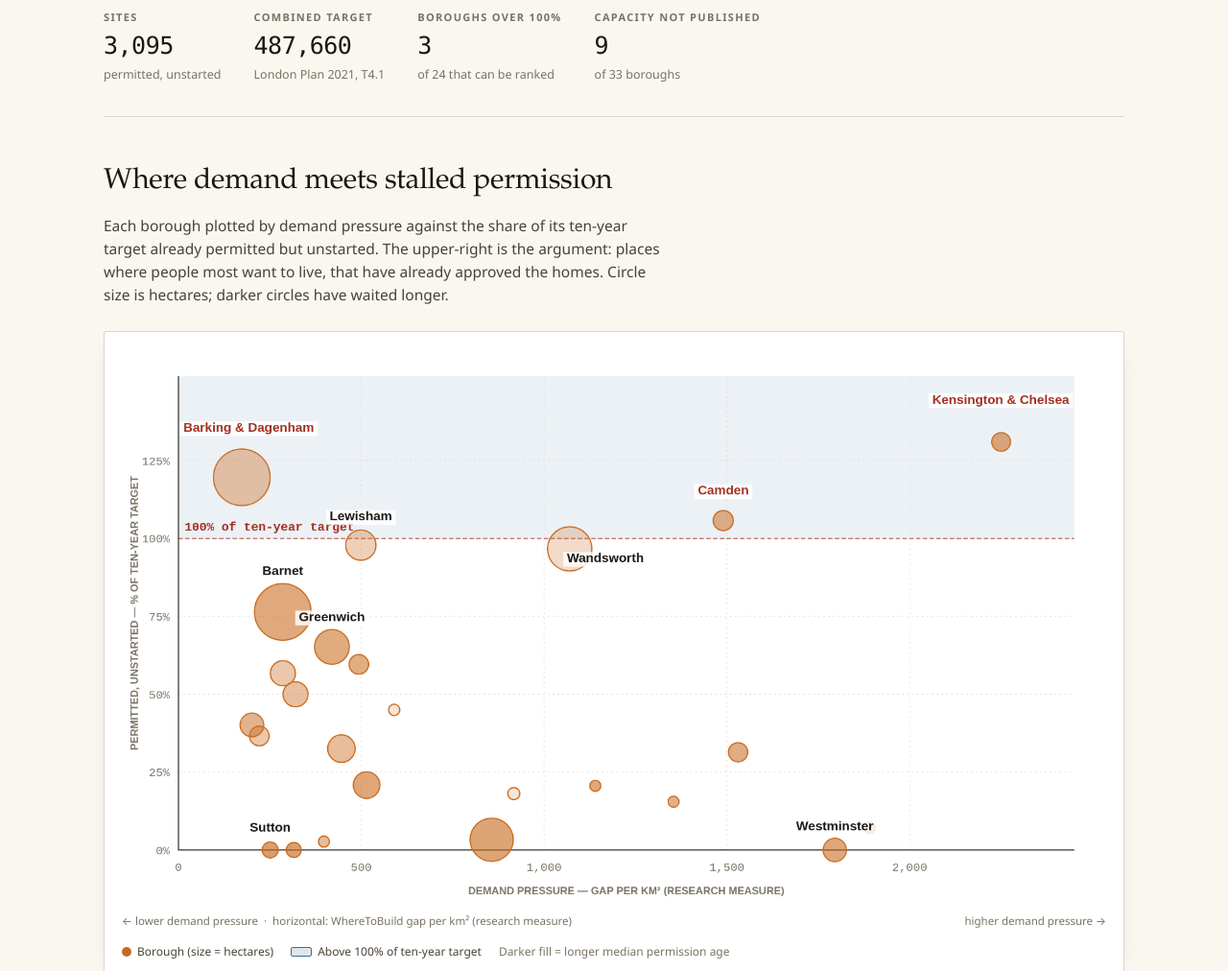
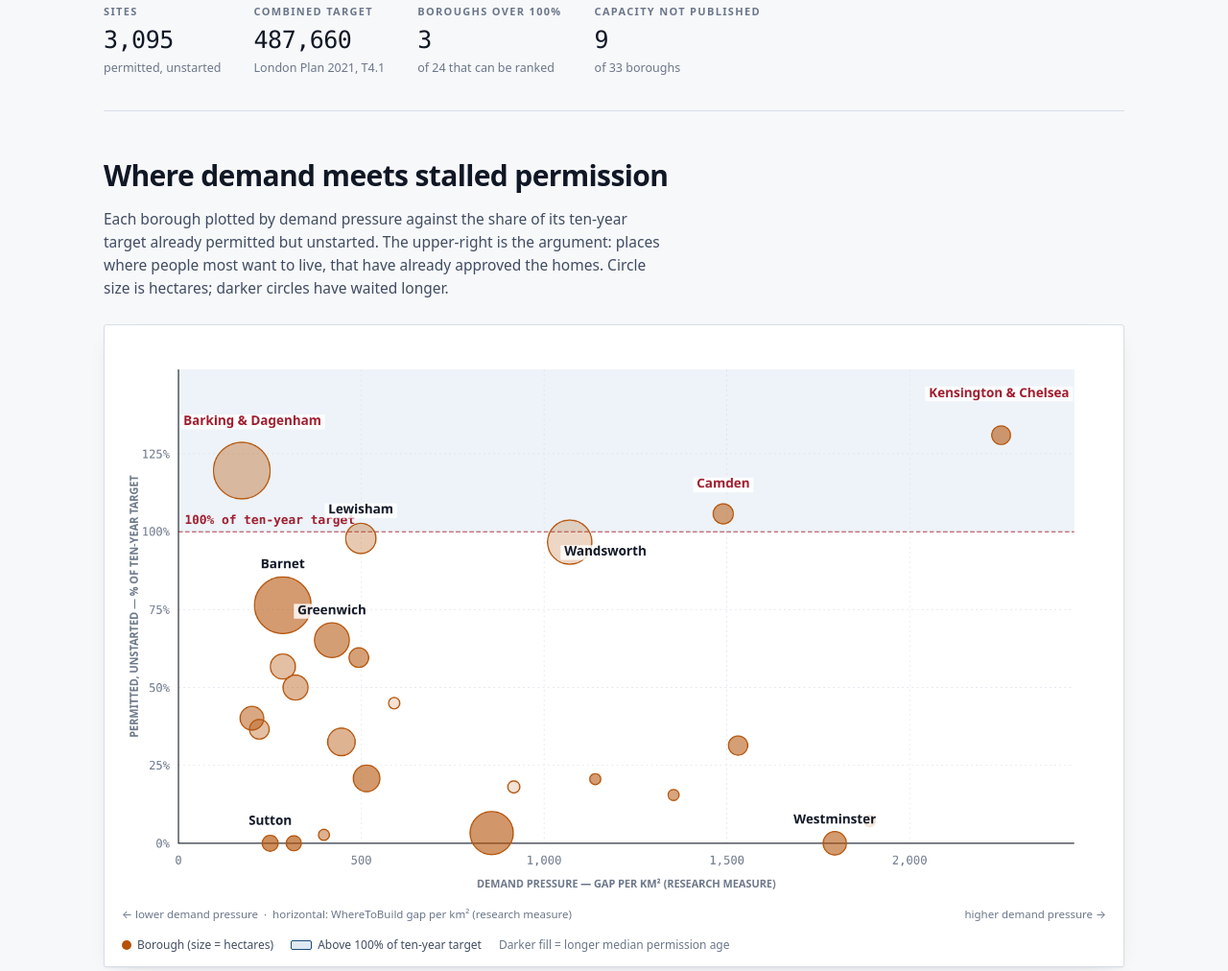
Before and after one commit to 6imeon/RIBS, a plain HTML site: page app/index.html in a window 1280 px wide. Shown: the part 509-1521 px from the top of the page at 96% size. Drawn offline with Linux system fonts and the light colour scheme.

Commit message:
Recolour: cool institutional palette, honest type stack
The old scheme was warm cream + terracotta + display serif, which read as a
heritage archive rather than a planning instrument, and is a recognisable
generic look. Replaced with a cool near-neutral ground (blue-biased greys,
not pure) and a single authoritative blue.

Amber is demoted from brand colour to data encoding. It means exactly one
thing on this map — "permitted but not started" — and spending it on chrome
blunted the only signal the tool exists to convey.

Type: the page named IBM Plex and Instrument Serif but shipped no font files
and cannot use a CDN (offline requirement), so every one of those references
was a silent fallback that varied per machine. Replaced with system stacks
that resolve everywhere. Headings now use the body face at 640 weight —
on a dense data page the serif/sans split was decoration, not hierarchy.
The headline hectares figure moves to the mono face with tabular figures:
it is a measurement, and should read as one.

Fixed two contrast failures found while checking, both from accent tokens
that lighten in dark mode: white-on-slate was 2.96:1 and white-on-amber
similar. Both now pair with --paper, which flips per theme (>=4.7:1 in all
four states).

Tokenised the last two hardcoded literals (#8B7BA8 pending-decision) so
nothing bypasses the palette.

Verified: WCAG AA on body, secondary, muted and accent text in both themes;
both lenses, leaderboard and ledger unchanged; 430-1600px, no hscroll, no
console errors.

```diff
--- a/app/index.html
+++ b/app/index.html
@@ -38,8 +38,10 @@
 button.f{background:var(--card);border:1px solid var(--rule);color:var(--ink-2);
   padding:5px 11px;border-radius:20px;cursor:pointer;font:inherit;font-size:12.5px}
 button.f:hover{border-color:var(--ink-3);color:var(--ink)}
+/* --paper, not #fff: amber lightens in dark mode, where white-on-amber drops
+   under 3:1. The token gives light mode near-white and dark mode near-black. */
 button.f[aria-pressed="true"]{background:var(--amber);border-color:var(--amber);
-  color:#fff;font-weight:600}
+  color:var(--paper);font-weight:600}
 button.f:focus-visible{outline:2px solid var(--amber);outline-offset:2px}
 .mapstat{border:1px solid var(--rule);border-radius:3px;background:var(--card);
   padding:12px 14px;box-shadow:var(--shadow)}
@@ -71,7 +73,11 @@ button.m{background:transparent;border:0;border-right:1px solid var(--rule);
   color:var(--ink-2);padding:5px 14px;cursor:pointer;font:inherit;font-size:12.5px}
 button.m:last-child{border-right:0}
 button.m:hover{color:var(--ink);background:var(--rule-2)}
-button.m[aria-checked="true"]{background:var(--slate);color:#fff;font-weight:600}
+/* --slate is lightened in dark mode for legibility on the dark ground, which
+   leaves white-on-slate at only ~3:1. Pair it with the dark ink instead — the
+   token flips with the theme, so each mode gets the readable pairing. */
+button.m[aria-checked="true"]{background:var(--slate);color:var(--paper);
+  font-weight:600}
 button.m:focus-visible{outline:2px solid var(--amber);outline-offset:-2px}
 .modehint{font-size:12px;color:var(--ink-3);flex:1;min-width:190px}
 .insight{margin-top:12px;padding:13px 15px;border:1px solid var(--rule);
@@ -97,7 +103,7 @@ button.m:focus-visible{outline:2px solid var(--amber);outline-offset:-2px}
 .lbfoot{margin-top:6px}
 .err{border:1px solid var(--crit);background:color-mix(in srgb,var(--crit) 12%,transparent);
   border-radius:3px;padding:14px 16px;font-size:13.5px}
-.err code{font-family:"IBM Plex Mono",monospace;font-size:12.5px}
+.err code{font-family:ui-monospace,SFMono-Regular,Menlo,monospace;font-size:12.5px}
 /* leaflet on paper */
 .leaflet-container{background:var(--rule-2);font:inherit}
 .leaflet-popup-content-wrapper,.leaflet-tooltip{background:var(--card);color:var(--ink);
@@ -124,67 +130,88 @@ button.m:focus-visible{outline:2px solid var(--amber);outline-offset:-2px}
 </style>
 <title>London Land Ledger — permitted, unstarted</title>
 <style>
+/* Palette: cool institutional neutral, one authoritative blue.
+   The neutrals carry a slight blue bias (hue ~215) rather than being pure
+   grey, so they read as chosen and sit under the accent without muddying it.
+   Amber is deliberately NOT the brand colour — it means exactly one thing in
+   this tool, "permitted but not started", and spending it on chrome would
+   blunt the only signal the map exists to convey. */
 :root{
-  --paper:#FAF7F1; --ink:#1A1712; --ink-2:#4A4237; --ink-3:#7A7264;
-  --rule:#DED6C8; --rule-2:#EDE7DC; --card:#FFFFFF;
-  --amber:#C86A1E; --amber-soft:#F2E2D0; --amber-ink:#9A4E10;
-  --slate:#3E6B8C; --slate-soft:#DCE6EE;
-  --crit:#A32E1F; --ok:#4B6B3A;
-  --shadow:0 1px 2px rgba(26,23,18,.06),0 8px 24px -12px rgba(26,23,18,.14);
+  --paper:#F7F8FA; --ink:#101725; --ink-2:#414D61; --ink-3:#6B7789;
+  --rule:#D8DEE7; --rule-2:#EAEEF3; --card:#FFFFFF;
+  --amber:#B45309; --amber-soft:#FBEBD8; --amber-ink:#8A3F07;
+  --slate:#1D4E7C; --slate-soft:#DEE9F3;
+  --crit:#9F1D2E; --ok:#2F6B4F; --mauve:#5E5B8C;
+  --shadow:0 1px 2px rgba(16,23,37,.05),0 8px 24px -12px rgba(16,23,37,.16);
 }
+/* Dark is not an inversion: the accents are lifted in luminance and dropped in
+   saturation so they stay legible on a dark ground without glowing. */
 @media (prefers-color-scheme:dark){
   :root{
-    --paper:#12100D; --ink:#F2EDE4; --ink-2:#B8AF9F; --ink-3:#8A8172;
-    --rule:#2E2820; --rule-2:#221D17; --card:#1A1611;
-    --amber:#E08A3C; --amber-soft:#3A2818; --amber-ink:#F0A662;
-    --slate:#6E9CBE; --slate-soft:#1C2A36;
-    --crit:#D9634E; --ok:#7FA05F;
-    --shadow:0 1px 2px rgba(0,0,0,.4),0 8px 24px -12px rgba(0,0,0,.6);
+    --paper:#0D1117; --ink:#E8EDF4; --ink-2:#A2AEBF; --ink-3:#727F91;
+    --rule:#242C38; --rule-2:#1A212B; --card:#151B24;
+    --amber:#E08A3E; --amber-soft:#2E2113; --amber-ink:#F2A961;
+    --slate:#5B9BD5; --slate-soft:#152435;
+    --crit:#E06A78; --ok:#5FA383; --mauve:#9490C8;
+    --shadow:0 1px 2px rgba(0,0,0,.5),0 8px 24px -12px rgba(0,0,0,.7);
   }
 }
 :root[data-theme="dark"]{
-  --paper:#12100D; --ink:#F2EDE4; --ink-2:#B8AF9F; --ink-3:#8A8172;
-  --rule:#2E2820; --rule-2:#221D17; --card:#1A1611;
-  --amber:#E08A3C; --amber-soft:#3A2818; --amber-ink:#F0A662;
-  --slate:#6E9CBE; --slate-soft:#1C2A36;
-  --crit:#D9634E; --ok:#7FA05F;
-  --shadow:0 1px 2px rgba(0,0,0,.4),0 8px 24px -12px rgba(0,0,0,.6);
+  --paper:#0D1117; --ink:#E8EDF4; --ink-2:#A2AEBF; --ink-3:#727F91;
+  --rule:#242C38; --rule-2:#1A212B; --card:#151B24;
+  --amber:#E08A3E; --amber-soft:#2E2113; --amber-ink:#F2A961;
+  --slate:#5B9BD5; --slate-soft:#152435;
+  --crit:#E06A78; --ok:#5FA383; --mauve:#9490C8;
+  --shadow:0 1px 2px rgba(0,0,0,.5),0 8px 24px -12px rgba(0,0,0,.7);
 }
 :root[data-theme="light"]{
-  --paper:#FAF7F1; --ink:#1A1712; --ink-2:#4A4237; --ink-3:#7A7264;
-  --rule:#DED6C8; --rule-2:#EDE7DC; --card:#FFFFFF;
-  --amber:#C86A1E; --amber-soft:#F2E2D0; --amber-ink:#9A4E10;
-  --slate:#3E6B8C; --slate-soft:#DCE6EE;
-  --crit:#A32E1F; --ok:#4B6B3A;
-  --shadow:0 1px 2px rgba(26,23,18,.06),0 8px 24px -12px rgba(26,23,18,.14);
+  --paper:#F7F8FA; --ink:#101725; --ink-2:#414D61; --ink-3:#6B7789;
+  --rule:#D8DEE7; --rule-2:#EAEEF3; --card:#FFFFFF;
+  --amber:#B45309; --amber-soft:#FBEBD8; --amber-ink:#8A3F07;
+  --slate:#1D4E7C; --slate-soft:#DEE9F3;
+  --crit:#9F1D2E; --ok:#2F6B4F; --mauve:#5E5B8C;
+  --shadow:0 1px 2px rgba(16,23,37,.05),0 8px 24px -12px rgba(16,23,37,.16);
 }
 
+/* Type: system stack by necessity, and stated honestly. The page must work
+   offline (no CDN) and ships no font binaries, so naming webfonts here would
+   only produce a silent fallback that varies per machine — which is what this
+   file used to do. These stacks resolve to a real face everywhere.
+   Headings share the body face at a heavier weight and tighter tracking: on a
+   dense data page the serif/sans split added decoration, not hierarchy. */
 *{box-sizing:border-box}
 body{
   margin:0;background:var(--paper);color:var(--ink);
-  font-family:"IBM Plex Sans","Segoe UI",system-ui,-apple-system,sans-serif;
+  font-family:system-ui,-apple-system,"Segoe UI",Roboto,"Helvetica Neue",Arial,sans-serif;
   font-size:16px;line-height:1.55;-webkit-font-smoothing:antialiased;
 }
-.mono{font-family:"IBM Plex Mono",ui-monospace,SFMono-Regular,Menlo,monospace;
+.mono{font-family:ui-monospace,SFMono-Regular,"SF Mono",Menlo,Consolas,monospace;
   font-variant-numeric:tabular-nums}
 .wrap{max-width:1120px;margin:0 auto;padding:0 28px}
-h1,h2,h3{font-family:"Instrument Serif","Iowan Old Style","Palatino Linotype",Georgia,serif;
-  font-weight:400;text-wrap:balance;letter-spacing:-.01em;margin:0}
+h1,h2,h3{font-family:inherit;font-weight:640;text-wrap:balance;
+  letter-spacing:-.021em;margin:0}
 
 /* ---------- masthead ---------- */
 .mast{border-bottom:1.5px solid var(--ink);padding:26px 0 14px;margin-bottom:0}
 .mast .row{display:flex;justify-content:space-between;align-items:baseline;gap:20px;flex-wrap:wrap}
 .eyebrow{font-size:11px;letter-spacing:.16em;text-transform:uppercase;color:var(--ink-3);
   font-weight:600}
-.mast h1{font-size:clamp(34px,5.2vw,56px);line-height:1.02;margin:6px 0 0}
+/* Slightly smaller than the serif it replaces — a bold sans at 56px shouts
+   where a serif at 56px spoke. */
+.mast h1{font-size:clamp(31px,4.5vw,47px);line-height:1.06;margin:7px 0 0;
+  letter-spacing:-.028em}
 .mast .sub{color:var(--ink-2);font-size:15.5px;max-width:60ch;margin-top:10px}
 
 /* ---------- thesis ---------- */
 .thesis{padding:34px 0 8px;border-bottom:1px solid var(--rule)}
 .figure-row{display:flex;gap:44px;align-items:flex-start;flex-wrap:wrap}
-.bignum{font-family:"Instrument Serif",Georgia,serif;font-size:clamp(56px,9vw,96px);
-  line-height:.92;color:var(--amber);letter-spacing:-.02em}
-.bignum .u{font-size:.34em;color:var(--ink-2);letter-spacing:0}
+/* The headline figure is a measurement, so it is set in the mono face with
+   tabular figures rather than a display serif — it should read as an instrument
+   reading, not a pull-quote. */
+.bignum{font-family:ui-monospace,SFMono-Regular,"SF Mono",Menlo,Consolas,monospace;
+  font-variant-numeric:tabular-nums;font-size:clamp(48px,7.4vw,78px);
+  font-weight:600;line-height:.98;color:var(--amber);letter-spacing:-.035em}
+.bignum .u{font-size:.34em;color:var(--ink-2);letter-spacing:0;font-weight:500}
 .thesis .lede{font-size:19px;line-height:1.5;max-width:44ch;color:var(--ink)}
 .thesis .lede b{color:var(--amber-ink);font-weight:600}
 .statset{display:flex;gap:34px;flex-wrap:wrap;margin-top:22px;padding-bottom:26px}
@@ -462,7 +489,7 @@ footer a{color:var(--ink-2)}
         <div class="legend-map" id="maplegend">
           <span><i style="background:var(--amber)"></i>Permitted, not started</span>
           <span><i style="background:var(--slate)"></i>No permission</span>
-          <span><i style="background:#8B7BA8"></i>Pending decision</span>
+          <span><i style="background:var(--mauve)"></i>Pending decision</span>
         </div>
         <div class="mtablewrap">
           <table id="mtbl">
@@ -583,20 +610,20 @@ function draw(){
   ctx.strokeStyle=crit; ctx.lineWidth=1.5; ctx.setLineDash([7,4]);
   ctx.beginPath();ctx.moveTo(L,Y(100));ctx.lineTo(L+iw,Y(100));ctx.stroke();
   ctx.setLineDash([]);
-  ctx.fillStyle=crit; ctx.font="600 20px 'IBM Plex Mono',monospace";
+  ctx.fillStyle=crit; ctx.font="600 20px ui-monospace,SFMono-Regular,Menlo,monospace";
   ctx.textAlign="left"; ctx.fillText("100% of ten-year target",L+10,Y(100)-12);
 
   // axes
   ctx.strokeStyle=ink; ctx.lineWidth=1.5;
   ctx.beginPath();ctx.moveTo(L,T);ctx.lineTo(L,T+ih);ctx.lineTo(L+iw,T+ih);ctx.stroke();
 
-  ctx.fillStyle=ink3; ctx.font="500 19px 'IBM Plex Mono',monospace";
+  ctx.fillStyle=ink3; ctx.font="500 19px ui-monospace,SFMono-Regular,Menlo,monospace";
   ctx.textAlign="right";
   for(let v=0;v<=125;v+=25){ctx.fillText(v+"%",L-14,Y(v)+7);}
   ctx.textAlign="center";
   for(let v=0;v<=2000;v+=500){ctx.fillText(v.toLocaleString("en-GB"),X(v),T+ih+34);}
 
-  ctx.font="600 17px 'IBM Plex Sans',sans-serif"; ctx.fillStyle=ink3;
+  ctx.font="600 17px system-ui,-apple-system,'Segoe UI',sans-serif"; ctx.fillStyle=ink3;
   ctx.save();ctx.translate(26,T+ih/2);ctx.rotate(-Math.PI/2);ctx.textAlign="center";
   ctx.fillText("PERMITTED, UNSTARTED — % OF TEN-YEAR TARGET",0,0);ctx.restore();
   ctx.textAlign="center";
@@ -620,7 +647,7 @@ function draw(){
   const NAMED={"Kensington and Chelsea":[0,-62],"Barking and Dagenham":[0,-74],
     "Camden":[0,-42],"Lewisham":[0,-40],"Wandsworth":[58,22],"Barnet":[0,-60],
     "Westminster":[0,-32],"Sutton":[0,-30],"Greenwich":[0,-42]};
-  ctx.font="600 21px 'IBM Plex Sans',sans-serif"; ctx.textAlign="center";
+  ctx.font="600 21px system-ui,-apple-system,'Segoe UI',sans-serif"; ctx.textAlign="center";
   for(const p of pts){
     const off=NAMED[p.borough]; if(!off) continue;
     const label=p.borough==="Kensington and Chelsea"?"Kensington & Chelsea":
@@ -737,7 +764,7 @@ function initMap(){
 
   const statusColor=s=>s.pns?CSSV("--amber")
     :s.st==="not-permissioned"?CSSV("--slate")
-    :s.st==="pending-decision"?"#8B7BA8":CSSV("--ink-3");
+    :s.st==="pending-decision"?CSSV("--mauve"):CSSV("--ink-3");
 
   function visible(s){
     if(F.deliverable&&!s.dlv) return false;
```
